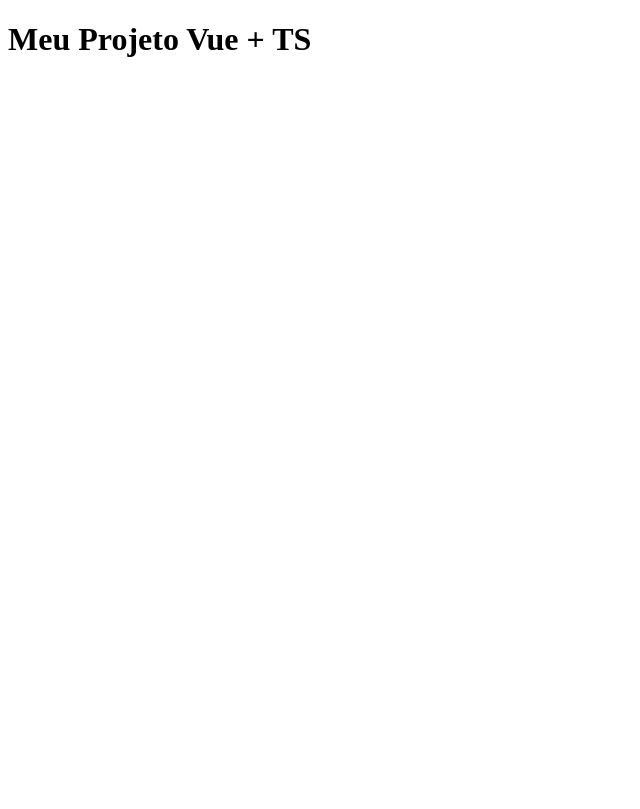
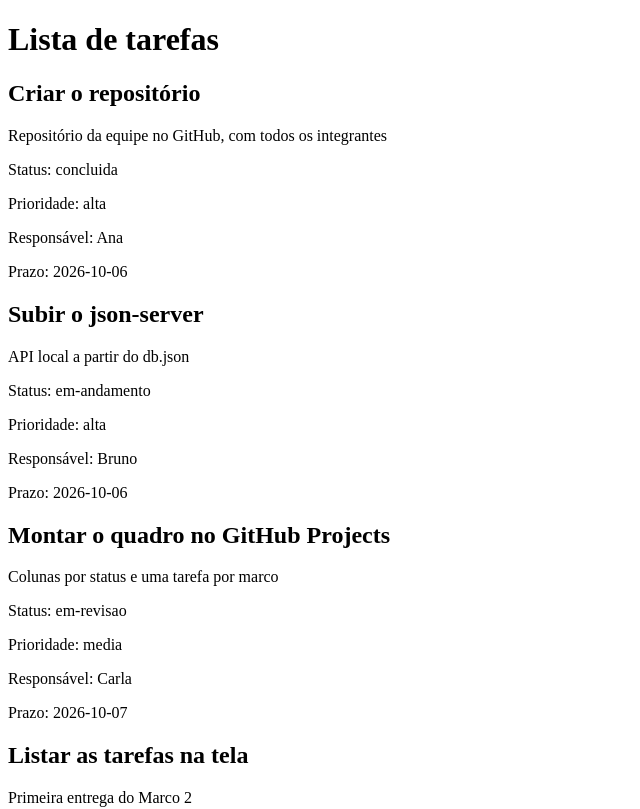
Before and after one commit to thiagopietrobon/por-enquanto-nao-sabemos, a Vue app: page / in a window 1280 px wide. Shown: the top 809 px of the page, without its empty margins (0-640 px from the left). Built offline with nearby package versions, Linux system fonts and the light colour scheme; data requests are answered from the project's data file.

Commit message:
listar tarefas da API na tela inicial

```diff
--- a/src/App.vue
+++ b/src/App.vue
@@ -1,10 +1,34 @@
 <script setup lang="ts">
-  import type { Tarefa } from './tipos'
+
+import { ref, onMounted } from 'vue'
+import type { Tarefa } from './tipos'
+import CartaoTarefa from './components/CartaoTarefa.vue'
+
+const tarefas = ref<Tarefa[]>([])
+
+
+async function buscarTarefas() {
+  const resposta = await fetch('http://localhost:3000/tarefas')
+  tarefas.value = await resposta.json()
+}
+
+onMounted(() => {
+  buscarTarefas()
+})
+
 </script>
 
 <template>
   <main>
-    <h1>Meu Projeto Vue + TS</h1>
+    <h1>Lista de tarefas</h1>
+
+    <section>
+      <CartaoTarefa
+        v-for="tarefa in tarefas"
+        :key="tarefa.id"
+        :tarefa="tarefa"
+      />
+    </section>
   </main>
 </template>
 
```
